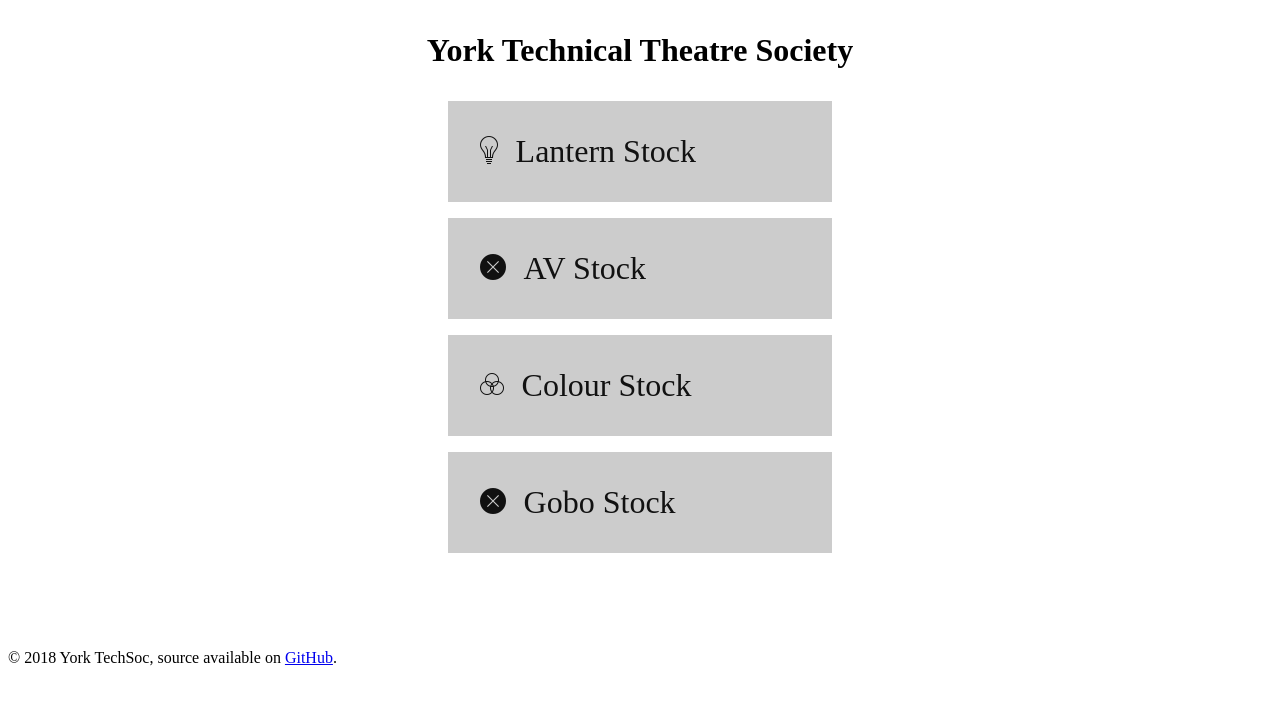
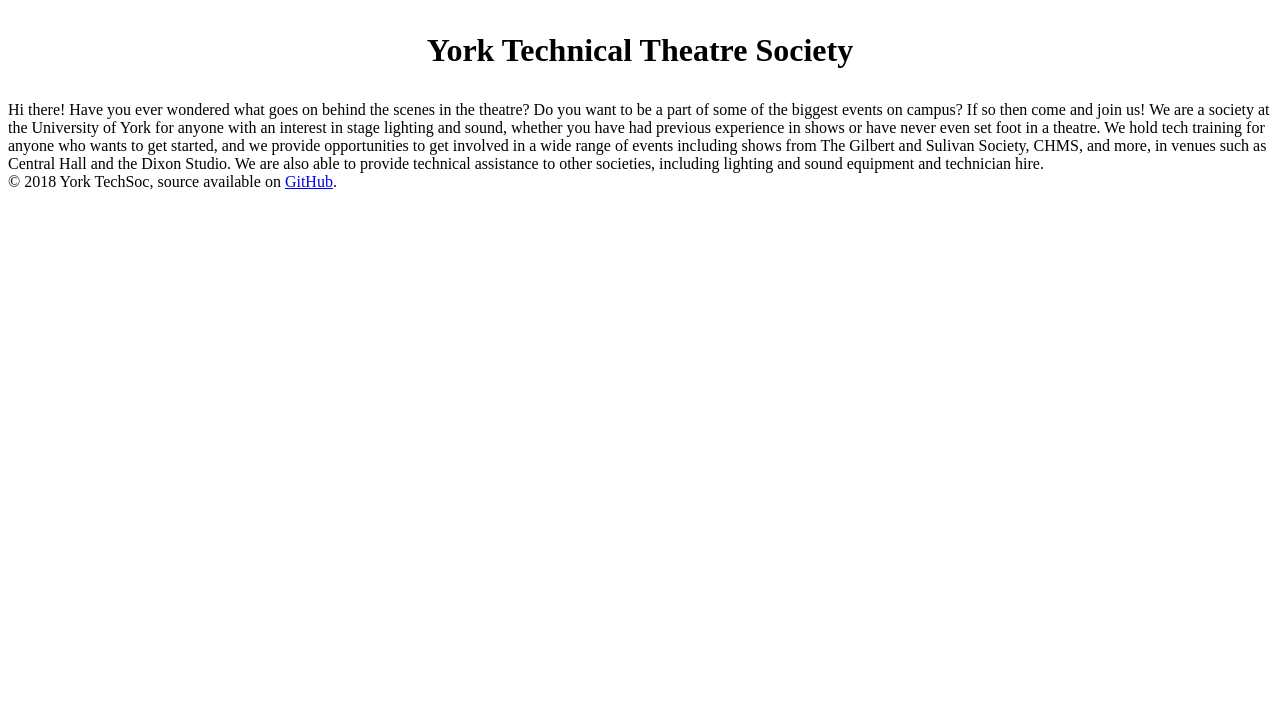
Before and after one commit to nathanbillis/techsoc-website, a Jekyll site: the page built from index.html, in a window 1280 px wide. Shown: the top 705 px of the page. Built offline with Jekyll 4.4.1, drawn with Linux system fonts in a browser that asks for light colours.

Commit message:
add some content

```diff
--- a/index.html
+++ b/index.html
@@ -9,21 +9,12 @@ layout: default
 
 <!-- Main Body of the Page -->
 <div class="wrapper">
-    <ul class="site-index">
-        <li><a href=  "{{site.baseurl}}/lanterns">
-            <i class="ion-ios-lightbulb-outline">&nbsp;</i>Lantern Stock
-        </a></li>
-        <li><a href= "{{site.baseurl}}/AV/">
-            <i class="ion-ios-close">&nbsp;</i>AV Stock
-        </a></li>
-        <li><a href="{{site.baseurl}}/gels/">
-            <i class="ion-ios-color-filter-outline"></i>
-            Colour Stock
-        </a></li>
-        <li><a href="{{site.baseurl}}/gobos/">
-            <i class="ion-ios-close">&nbsp;</i>Gobo Stock
-        </a></li>
+    Hi there! Have you ever wondered what goes on behind the scenes in the theatre? Do you want to be a part of some of the biggest events on campus? If so then come and join us!
 
-    </ul>
+    We are a society at the University of York for anyone with an interest in stage lighting and sound, whether you have had previous experience in shows or have never even set foot in a theatre.
+
+    We hold tech training for anyone who wants to get started, and we provide opportunities to get involved in a wide range of events including shows from The Gilbert and Sulivan Society, CHMS, and more, in venues such as Central Hall and the Dixon Studio.
+
+    We are also able to provide technical assistance to other societies, including lighting and sound equipment and technician hire.
 
 </div>
```
